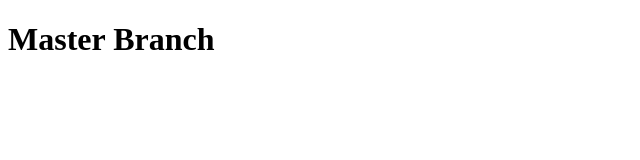
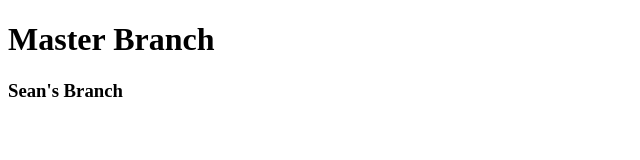
Before and after one commit to castleman12/teamGit, a plain HTML site: page index.html in a window 1280 px wide. Shown: the whole page, without its empty margins (0-640 px from the left). Drawn offline with Linux system fonts and the light colour scheme.

Commit message:
seans branch

```diff
--- a/index.html
+++ b/index.html
@@ -7,5 +7,6 @@
 </head>
 <body>
     <h1>Master Branch</h1>
+    <h3>Sean's Branch</h3>
 </body>
 </html>
```
